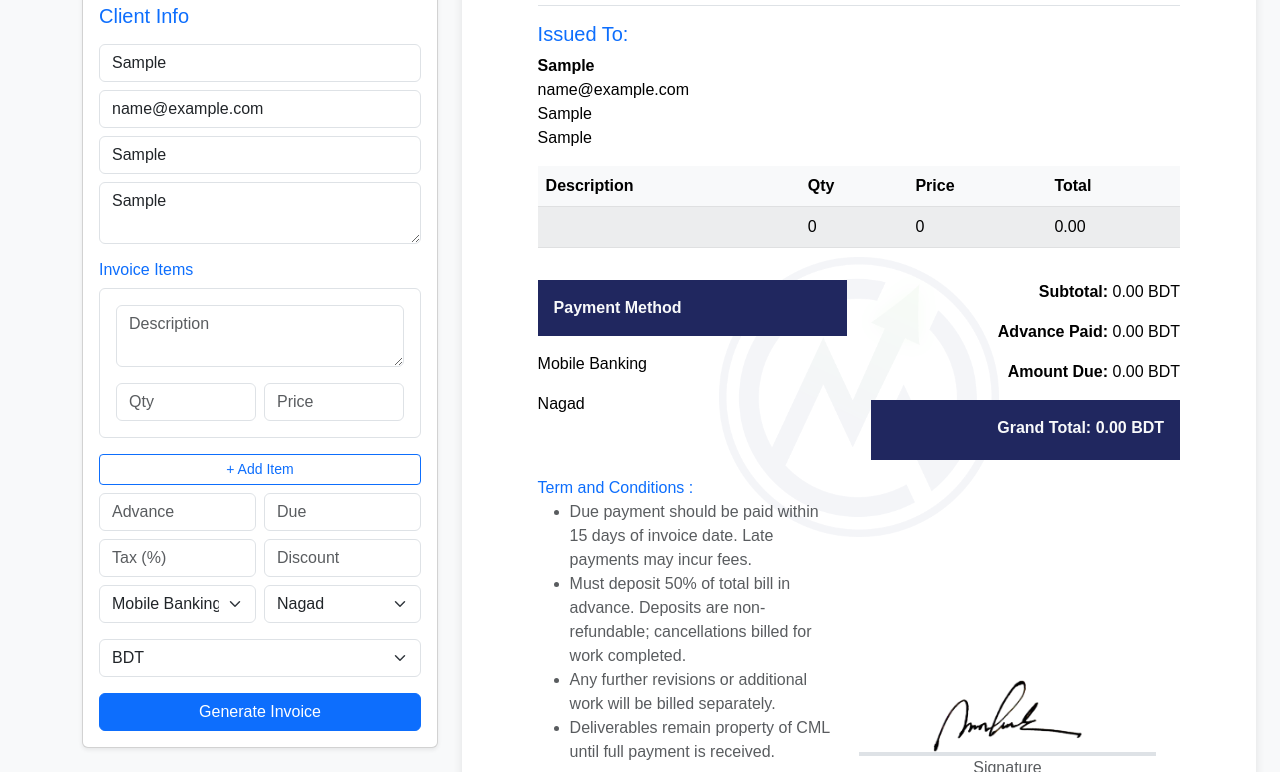
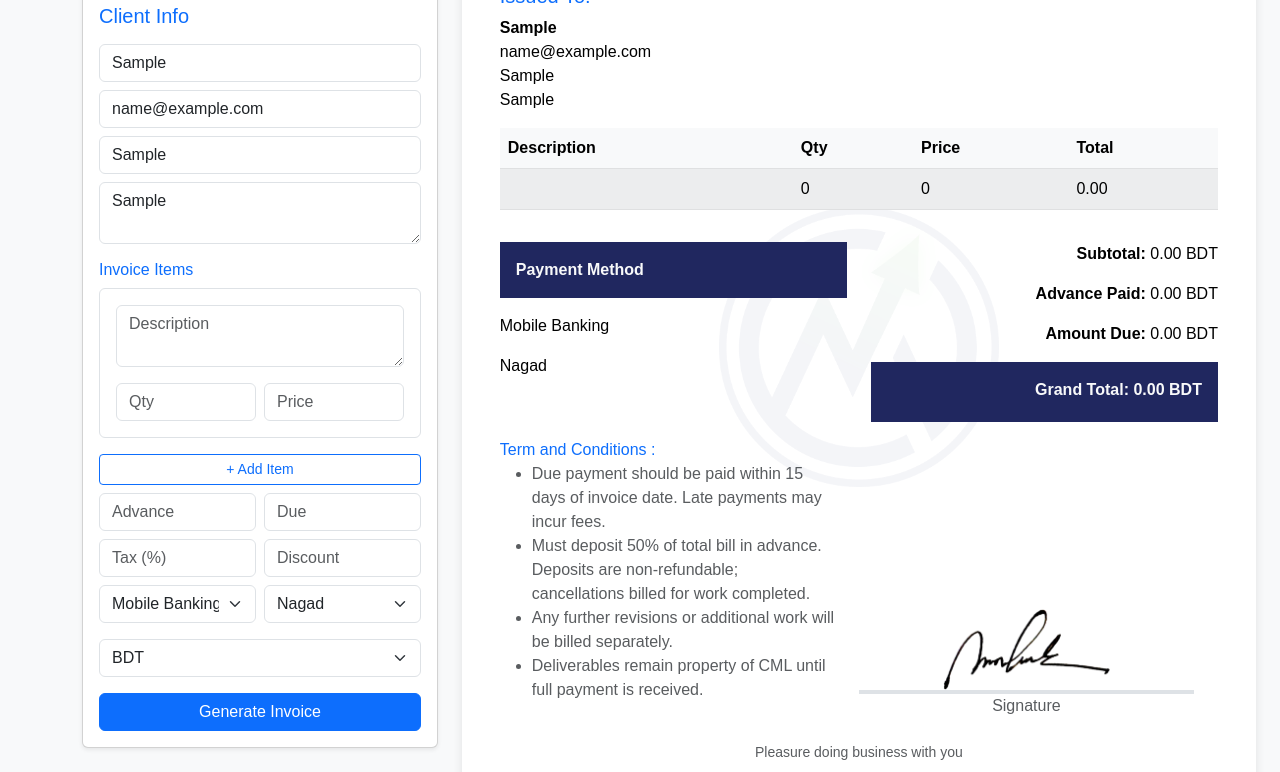
Before and after one commit to seopage46-collab/invoice-generator, a plain HTML site: page index.html in a window 1280 px wide. Both pictures are taken after typing "Sample", "Sample", "Sample", "name@example.com", "Sample", "Sample" into the empty fields and a click on the button "Generate Invoice". Shown: the part 255-1027 px from the top of the page. Drawn offline with nearby package versions, Linux system fonts and the light colour scheme.

Commit message:
some updated

```diff
--- a/assets/css/style.css
+++ b/assets/css/style.css
@@ -9,7 +9,7 @@
       width: 210mm;
       min-height: calc(297mm - 40mm);
       background: #fff;
-      padding: 20mm;
+      padding: 10mm;
       border-radius: 10px;
       margin: auto;
       box-shadow: 0 0 10px rgba(0, 0, 0, 0.1);
```
